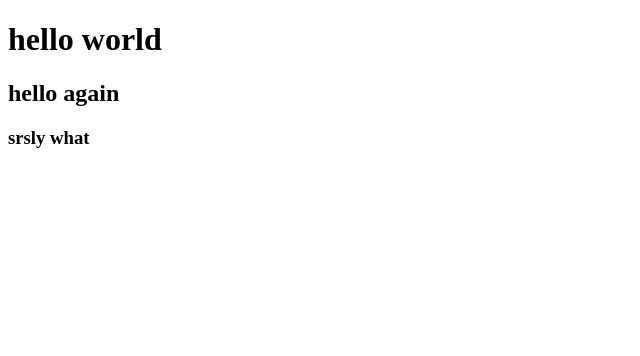
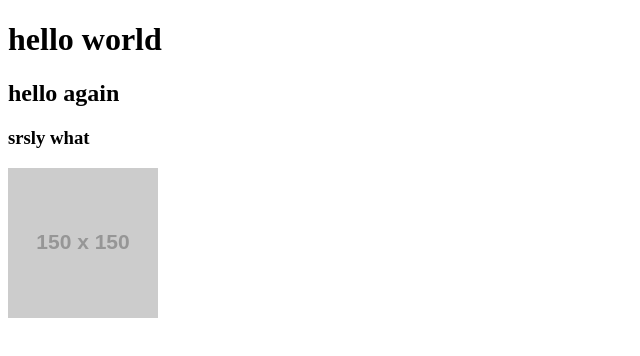
Before and after one commit to slhodges/Day-9, a plain HTML site: page index.html in a window 1280 px wide. Shown: the whole page, without its empty margins (0-640 px from the left). Drawn offline with Linux system fonts and the light colour scheme; placeholder pictures from the web are drawn by us.

Commit message:
add feature image

```diff
--- a/index.html
+++ b/index.html
@@ -10,6 +10,7 @@
     <h1>hello world</h1>
     <h2>hello again</h2>
     <h3>srsly what</h3>
+    <div class="img-wrapper"><img src="https://placehold.it/150" alt=""></div>
 
 </body>
 </html>
```
